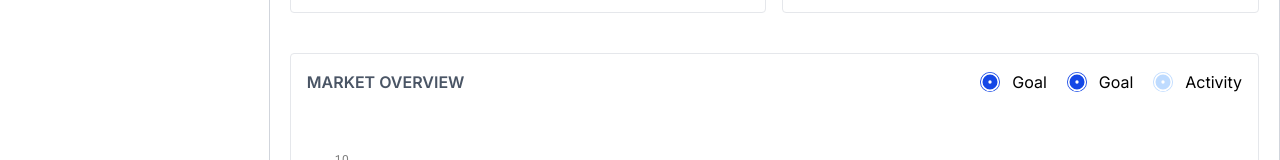
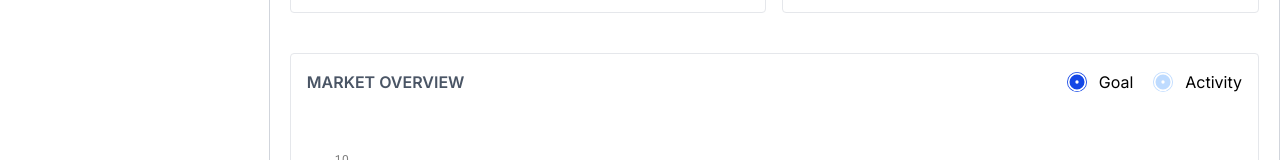
Before and after one commit to Gaurav-Neritic/Neritics_Dashboard, a Next.js app: page / in a window 1280 px wide. Shown: the part 779-939 px from the top of the page. Built offline with nearby package versions, Linux system fonts and the light colour scheme.

Commit message:
duplicate optimizaion

```diff
--- a/src/components/Activity.tsx
+++ b/src/components/Activity.tsx
@@ -18,10 +18,6 @@ const Activity = () => {
                 </h1>
                 <div className="flex items-center justify-center gap-5">
 
-                    <button type="button" className="flex gap-3 items-center justify-center cursor-pointer">
-                        <CircleDot className="h-5 w-5 bg-blue-700 text-white rounded-full" />
-                        Goal
-                    </button>
                     <button type="button" className="flex gap-3 items-center justify-center cursor-pointer">
                         <CircleDot className="h-5 w-5 bg-blue-700 text-white rounded-full" />
                         Goal
```
